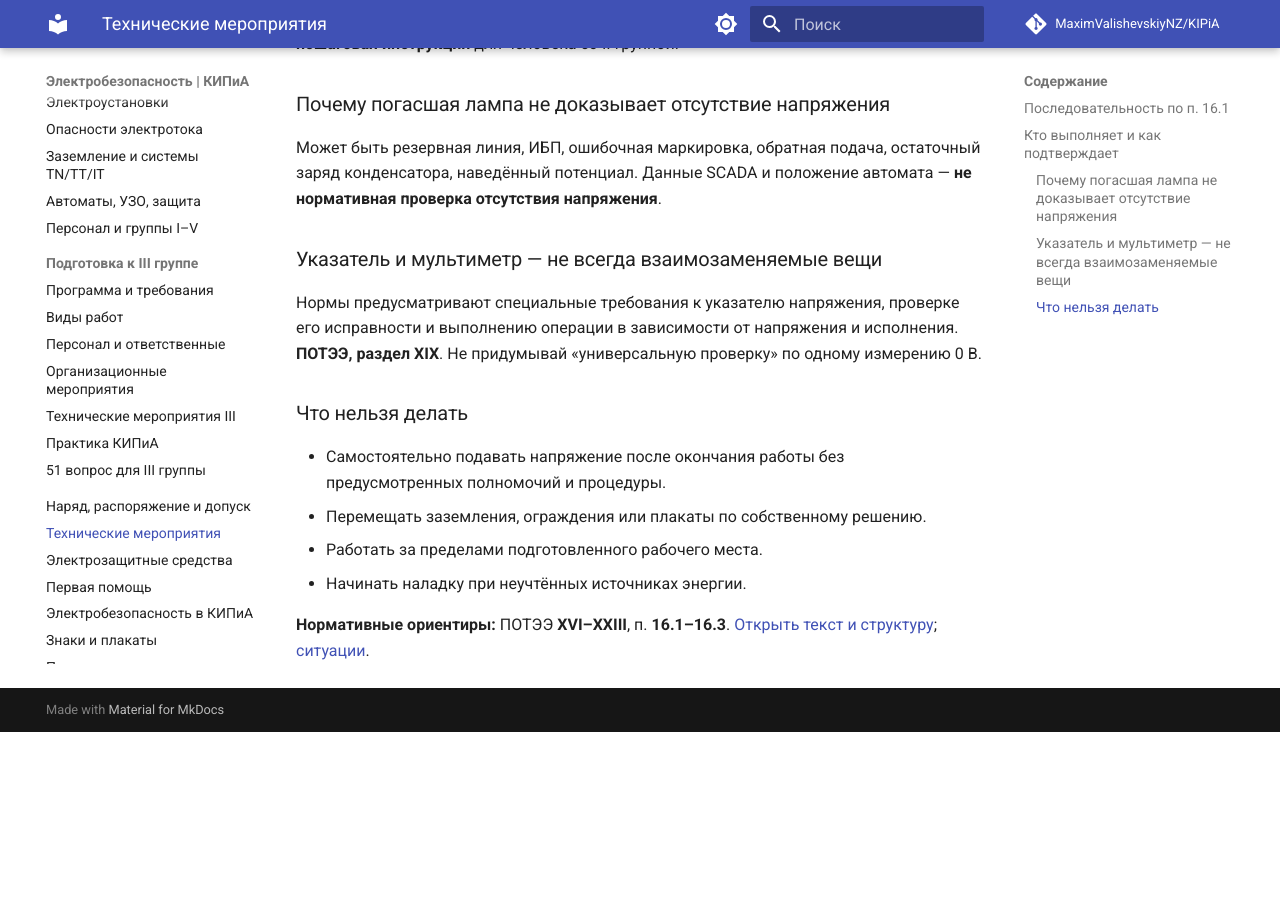
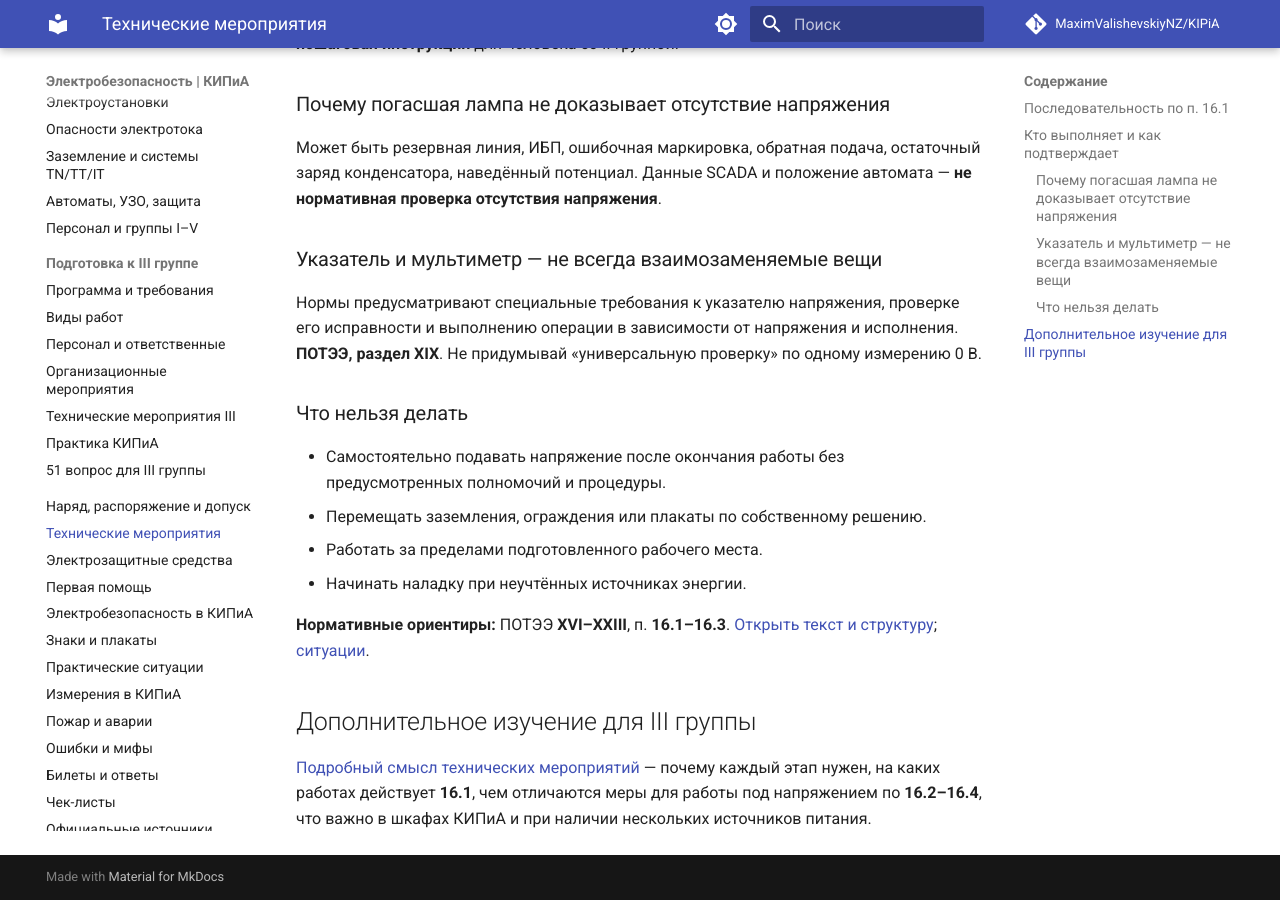
Before and after one commit to MaximValishevskiyNZ/KIPiA, an MkDocs documentation site: the page built from docs/10-technical-actions.md, in a window 1280 px wide and 900 px high, scrolled down 1076 px. Built offline with MkDocs 1.6.1 and Material for MkDocs 9.7.7, drawn with Linux system fonts in a browser that asks for light colours; comment, search, counter and statistics services are not loaded; before the commit the page ends 1808 px from its top, so only the background shows below that.

Commit message:
docs: связать III группу с базовыми главами и источниками

```diff
--- a/docs/10-technical-actions.md
+++ b/docs/10-technical-actions.md
@@ -35,3 +35,8 @@
 - Начинать наладку при неучтённых источниках энергии.
 
 **Нормативные ориентиры:** ПОТЭЭ **XVI–XXIII**, п. **16.1–16.3**. [Открыть текст и структуру](17-sources.md); [ситуации](18-scenarios.md).
+
+
+## Дополнительное изучение для III группы
+
+[Подробный смысл технических мероприятий](26-technical-measures.md) — почему каждый этап нужен, на каких работах действует **16.1**, чем отличаются меры для работы под напряжением по **16.2–16.4**, что важно в шкафах КИПиА и при наличии нескольких источников питания.
```
